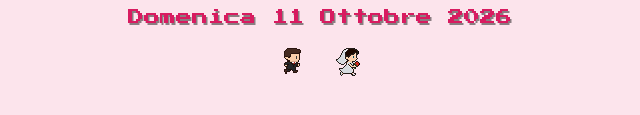
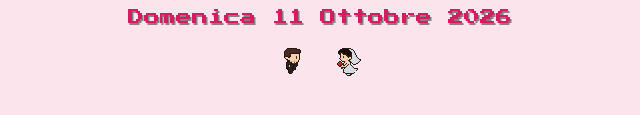
Before and after one commit to claud918/wed, a plain HTML site: page index.html in a window 1280 px wide. Shown: the part 1788-1903 px from the top of the page, 320-960 px from the left. Drawn offline with nearby package versions, Linux system fonts and the light colour scheme.

Commit message:
fix footer

```diff
--- a/index.html
+++ b/index.html
@@ -201,8 +201,8 @@
         <p>Domenica 11 Ottobre 2026</p>
 
         <div class="footer-icons">
-          <img src="img/sposo-1.png" alt="" class="pixel-mini" />
-          <img src="img/sposa-1.png" alt="" class="pixel-mini" />
+          <img src="img/sposo-2.png" alt="" class="pixel-mini" />
+          <img src="img/sposa-2b.png" alt="" class="pixel-mini" />
         </div>
       </div>
     </footer>
```
Also changed, not shown: img/sposa-2b.png (added).
